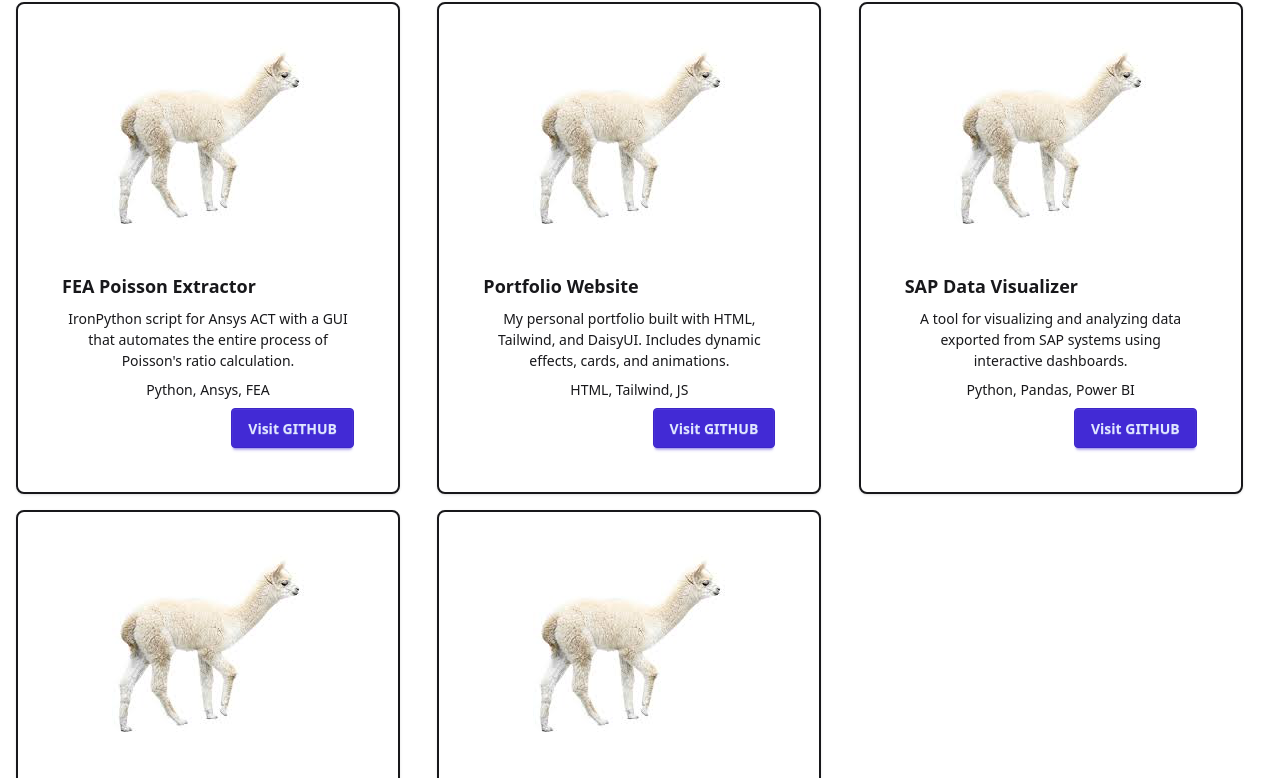
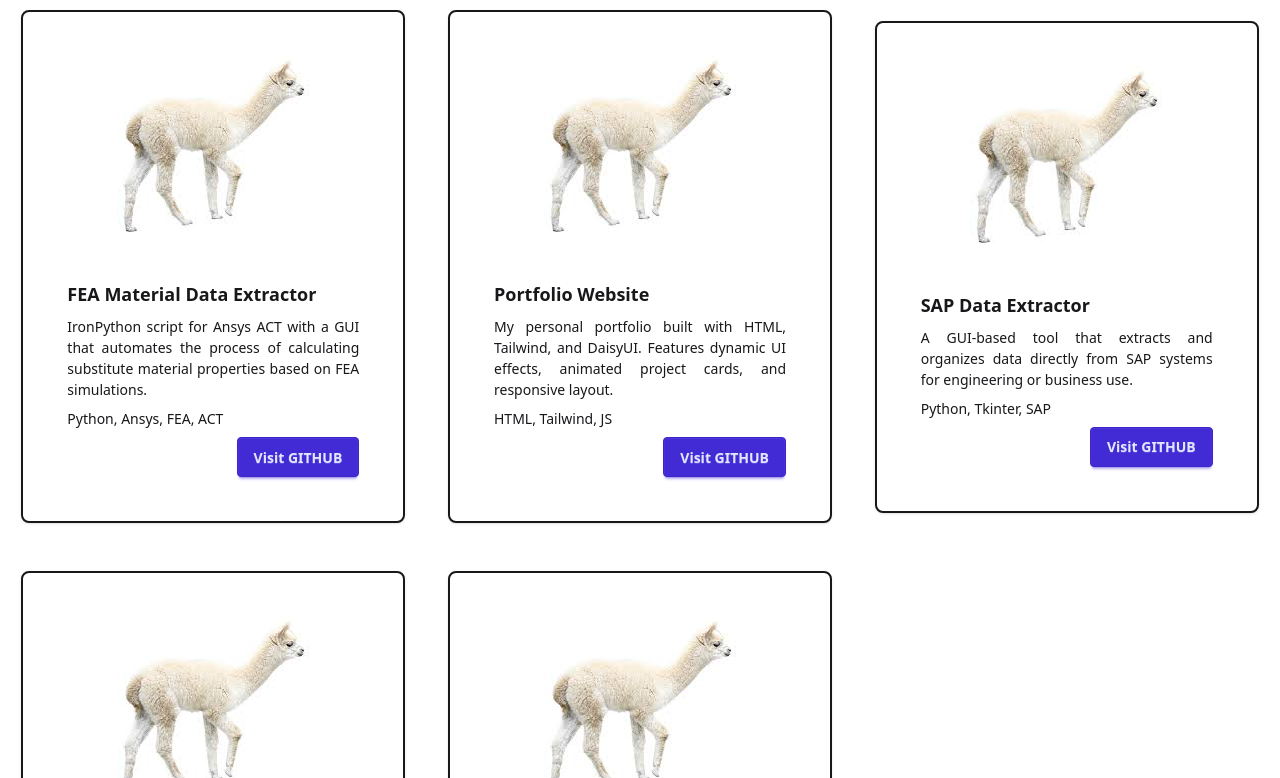
Before and after one commit to Kriss-Kolak/Kriss-Kolak.github.io, a website: page portfolio.html in a window 1280 px wide. Shown: the part 156-934 px from the top of the page. Drawn offline with nearby package versions, Linux system fonts and the light colour scheme.

Commit message:
Added better layout

```diff
--- a/js/script.js
+++ b/js/script.js
@@ -42,14 +42,15 @@ document.addEventListener('DOMContentLoaded', function () {
       const target = document.getElementById("projects");
       obj.forEach(element => {
         const card = document.createElement("div");
+        card.className = "content-around"
         card.innerHTML = `
-          <div class="card bg-base-100 w-96 shadow-sm animate-fade-slide delay-300 p-5 border-2 m-2">
+          <div class="card bg-base-100 w-96 shadow-sm animate-fade-slide delay-300 p-5 border-2 m-2 flex">
           <figure>
             <img src="${element.image}" alt="${element.title}" />
           </figure>
           <div class="card-body">
             <h2 class="card-title">${element.title}</h2>
-            <p>${element.description}</p>
+            <p class="text-justify">${element.description}</p>
             <p>${element.technologies.join(", ")}</p>
             <div class="card-actions justify-end">
               <a href="${element.github}" target="_blank" class="btn btn-primary">Visit GITHUB</a>
--- a/portfolio.html
+++ b/portfolio.html
@@ -53,9 +53,11 @@
             </nav>
         </header>
         <main>
-            <div class="container mx-auto py-10">
-            <div class="text-center text-3xl animate-fade-slide delay-200 pt"> Welcome </div>
-            <div id ="projects" class="grid grid-cols-3 text-center p-2">
+            <div class="container mx-auto max-w-screen-xl py-10 bg-transparent">
+            <div class="text-center text-3xl animate-fade-slide delay-200 pt">I'm a Mechanical Engineer and Developer building smart tools for real-world problems.</div>
+            <div id="projects" class="grid grid-cols-1 md:grid-cols-2 xl:grid-cols-3 gap-8 justify-items-center p-4">
+
+
 
             </div>
         </div>
--- a/portfolio.json
+++ b/portfolio.json
@@ -1,31 +1,31 @@
 [
   {
-    "title": "FEA Poisson Extractor",
-    "description": "IronPython script for Ansys ACT with a GUI that automates the entire process of Poisson's ratio calculation.",
-    "technologies": ["Python", "Ansys", "FEA"],
+    "title": "FEA Material Data Extractor",
+    "description": "IronPython script for Ansys ACT with a GUI that automates the process of calculating substitute material properties based on FEA simulations.",
+    "technologies": ["Python", "Ansys", "FEA", "ACT"],
     "image": "img/test.png",
     "live": "#",
     "github": "https://github.com/kriss-kolak/fea-poisson"
   },
   {
     "title": "Portfolio Website",
-    "description": "My personal portfolio built with HTML, Tailwind, and DaisyUI. Includes dynamic effects, cards, and animations.",
+    "description": "My personal portfolio built with HTML, Tailwind, and DaisyUI. Features dynamic UI effects, animated project cards, and responsive layout.",
     "technologies": ["HTML", "Tailwind", "JS"],
     "image": "img/test.png",
     "live": "https://kriss-kolak.github.io/",
-    "github": "https://github.com/kriss-kolak/portfolio"
+    "github": "https://github.com/kriss-kolak/kriss-kolak.github.io"
   },
   {
-    "title": "SAP Data Visualizer",
-    "description": "A tool for visualizing and analyzing data exported from SAP systems using interactive dashboards.",
-    "technologies": ["Python", "Pandas", "Power BI"],
+    "title": "SAP Data Extractor",
+    "description": "A GUI-based tool that extracts and organizes data directly from SAP systems for engineering or business use.",
+    "technologies": ["Python", "Tkinter", "SAP"],
     "image": "img/test.png",
     "live": "#",
     "github": "https://github.com/kriss-kolak/sap-visualizer"
   },
   {
     "title": "2D FEA Solver",
-    "description": "A custom 2D finite element method solver written in C, capable of analyzing static problems on triangular meshes.",
+    "description": "A custom solver for static 2D finite element analysis written in C. Supports triangular meshes and custom material input.",
     "technologies": ["C", "FEA", "Numerical Methods"],
     "image": "img/test.png",
     "live": "#",
@@ -33,7 +33,7 @@
   },
   {
     "title": "Budget Manager App",
-    "description": "Simple JS web app that helps users track income and expenses with dynamic charts and category tagging.",
+    "description": "A lightweight web app for tracking income and expenses with real-time charts and categorized financial entries.",
     "technologies": ["JavaScript", "Chart.js", "HTML"],
     "image": "img/test.png",
     "live": "https://kriss-kolak.github.io/budget-manager",
```
Also changed, not shown: src/output.css.
